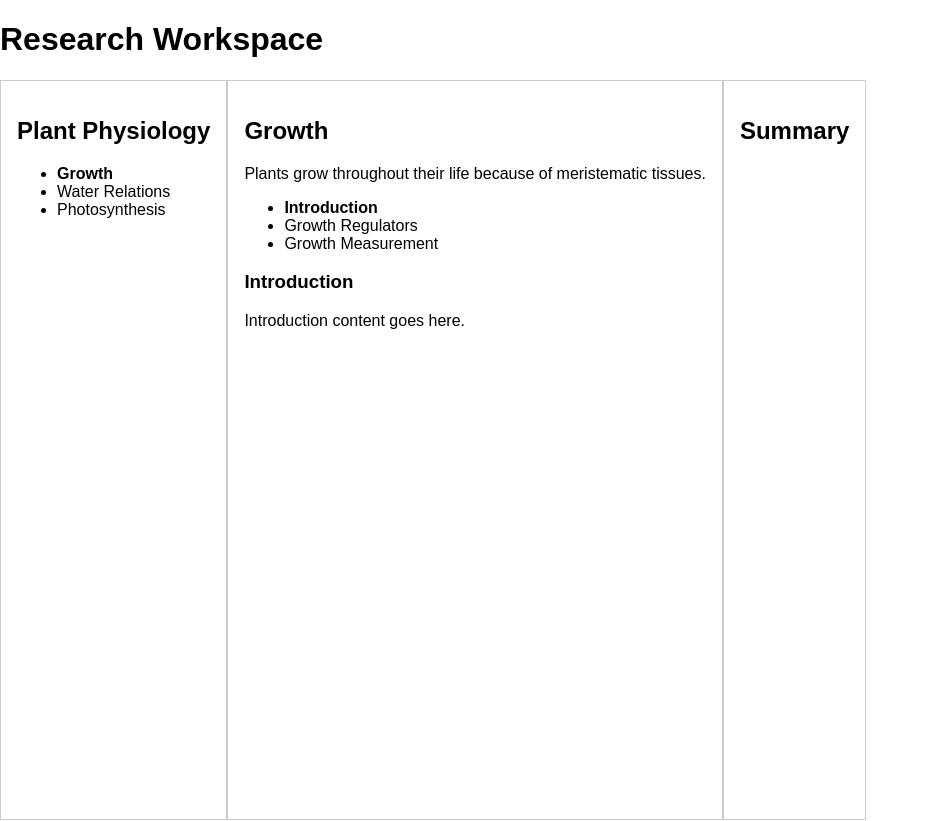
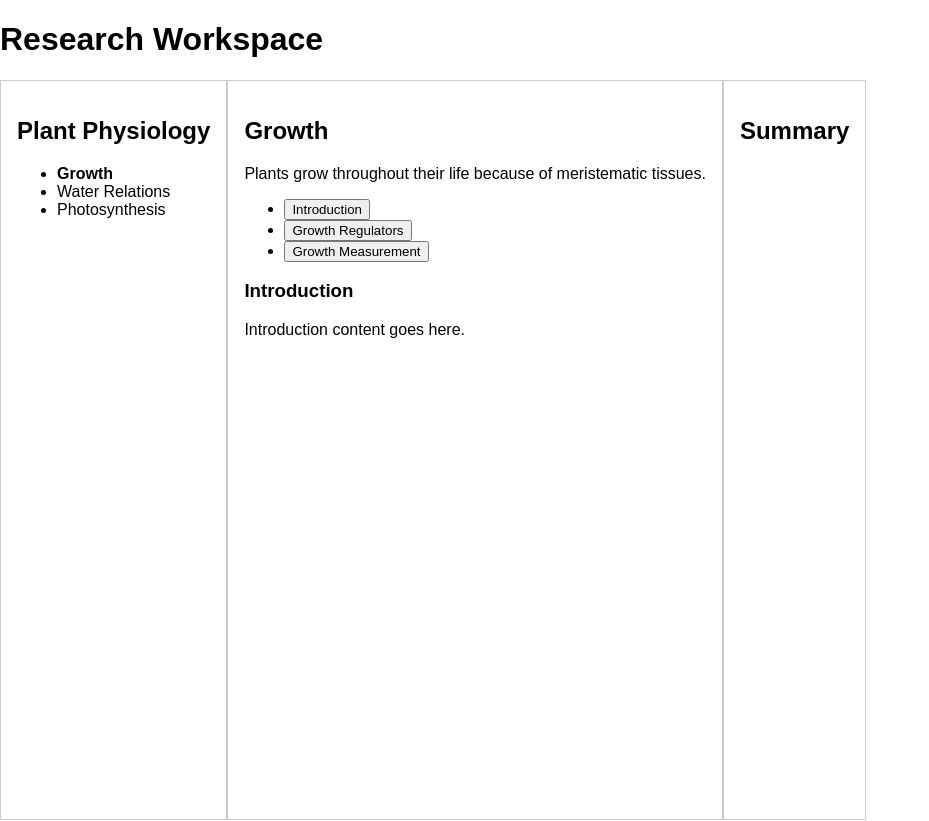
Before and after one commit to ojilon/research-workspace, a React (Vite) app in the folder frontend/: page / in a window 1280 px wide. Shown: the whole page, without its empty margins (0-929 px from the left). Built offline with nearby package versions, Linux system fonts and the light colour scheme.

Commit message:
fix(ui): type SectionList correctly and style with Tailwind

```diff
--- a/frontend/src/components/SectionList.tsx
+++ b/frontend/src/components/SectionList.tsx
@@ -1,27 +1,47 @@
-type Section = {
-  id: string
-  title: string
-  content: string
+import type { Section } from "../types";
+
+type SectionListProps = {
+  sections: Section[];
+  selectedSection: Section | undefined;
+  setSelectedSection: (section: Section) => void;
+};
+
+/**
+ * Simple vertical list of sections for the current document.
+ * Clicking a section updates the content pane below.
+ */
+function SectionList({
+  sections,
+  selectedSection,
+  setSelectedSection,
+}: SectionListProps) {
+  if (!sections || sections.length === 0) {
+    return <p className="text-sm text-[var(--muted)]">No sections</p>;
+  }
+
+  return (
+    <ul className="flex flex-col gap-1 mb-4">
+      {sections.map((section) => {
+        const isActive = selectedSection?.id === section.id;
+        return (
+          <li key={section.id}>
+            <button
+              type="button"
+              onClick={() => setSelectedSection(section)}
+              className={
+                "w-full text-left px-3 py-1.5 rounded-md text-sm transition-colors " +
+                (isActive
+                  ? "bg-[var(--accent-muted)] text-[var(--accent)] font-medium"
+                  : "text-[var(--text)] hover:bg-[var(--hover)]")
+              }
+            >
+              {section.title}
+            </button>
+          </li>
+        );
+      })}
+    </ul>
+  );
 }
 
-type SectionListProps = {
-  sections: Section[]
-  selectedSection: Section
-  setSelectedSection: (section: Section) => void
-}
-
-function SectionList({sections, selectedSection,setSelectedSection,}: SectionListProps) {
-  return (
-    <ul>
-      {sections.map((section) => (
-        <li
-          key={section.id}
-          onClick={() => setSelectedSection(section)}
-          style={{fontWeight:selectedSection.id === section.id ? "bold" : "normal",}}> {section.title}
-        </li>
-      ))}
-    </ul>
-  )
-}
-
-export default SectionList
+export default SectionList;
```
